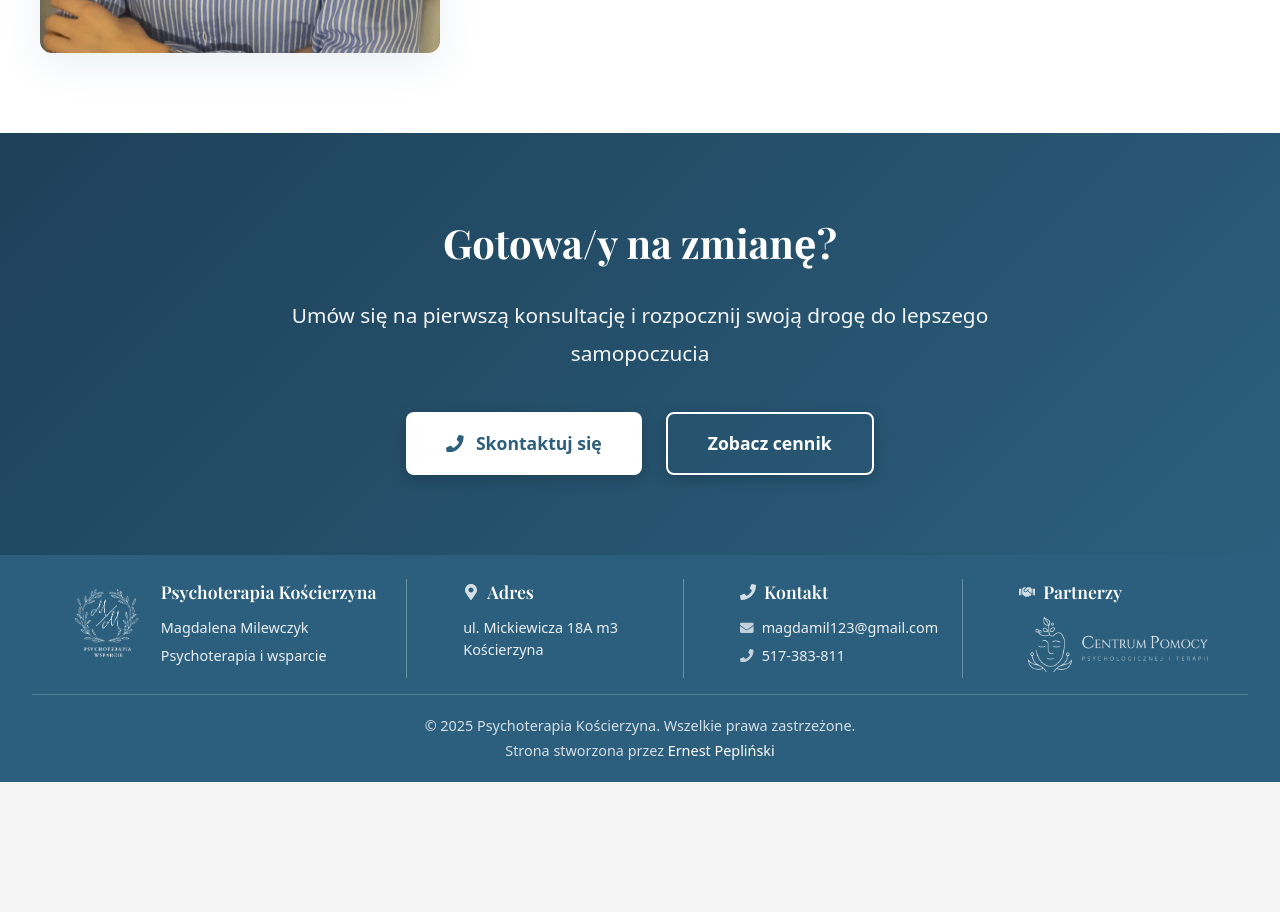
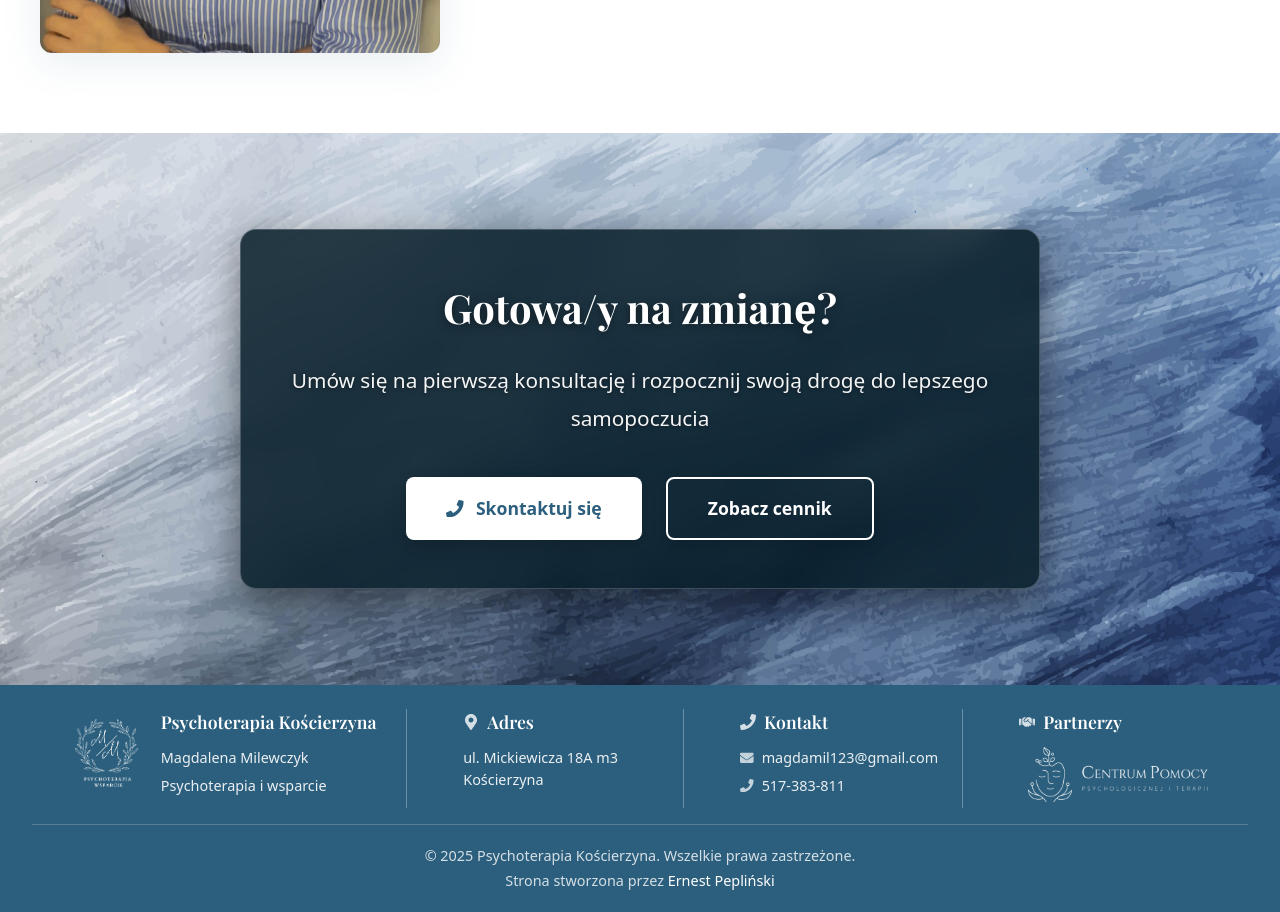
Before and after one commit to ernestpeplinski/psychoterapia-koscierzyna-pl, a React (Vite) app: page / in a window 1280 px wide. Shown: the part 2520-3432 px from the top of the page. Before the commit the page ends 3302 px from the top, so only its background shows below. Built offline with nearby package versions, Linux system fonts and the light colour scheme.

Commit message:
Add style to CTA section

```diff
--- a/src/styles/home.scss
+++ b/src/styles/home.scss
@@ -366,19 +366,26 @@
 
   // CTA Section
   &__cta {
-    padding: 5rem 2rem;
-    background: linear-gradient(
-      135deg,
-      var(--primary-navy-dark) 0%,
-      var(--primary-navy) 100%
-    );
+    padding: 6rem 2rem;
+    background-image: url('../assets/images/bg_akwarela.jpg');
+    background-size: cover;
+    background-position: center center;
+    background-repeat: no-repeat;
     color: var(--white);
     text-align: center;
+    position: relative;
+    min-height: 60vh;
   }
 
   &__cta-container {
     max-width: 800px;
     margin: 0 auto;
+    padding: 3rem 2.5rem;
+    background: rgba(6, 29, 41, 0.85);
+    backdrop-filter: blur(12px);
+    border-radius: 16px;
+    box-shadow: 0 12px 40px rgba(0, 0, 0, 0.5);
+    border: 1px solid rgba(255, 255, 255, 0.2);
   }
 
   &__cta-title {
@@ -386,6 +393,7 @@
     font-weight: 700;
     font-family: "Playfair Display", "Georgia", serif;
     margin-bottom: 1.5rem;
+    text-shadow: 0 2px 8px rgba(0, 0, 0, 0.5);
   }
 
   &__cta-description {
@@ -393,6 +401,7 @@
     line-height: 1.8;
     margin-bottom: 2.5rem;
     opacity: 0.95;
+    text-shadow: 0 1px 4px rgba(0, 0, 0, 0.5);
   }
 
   &__cta-buttons {
```
